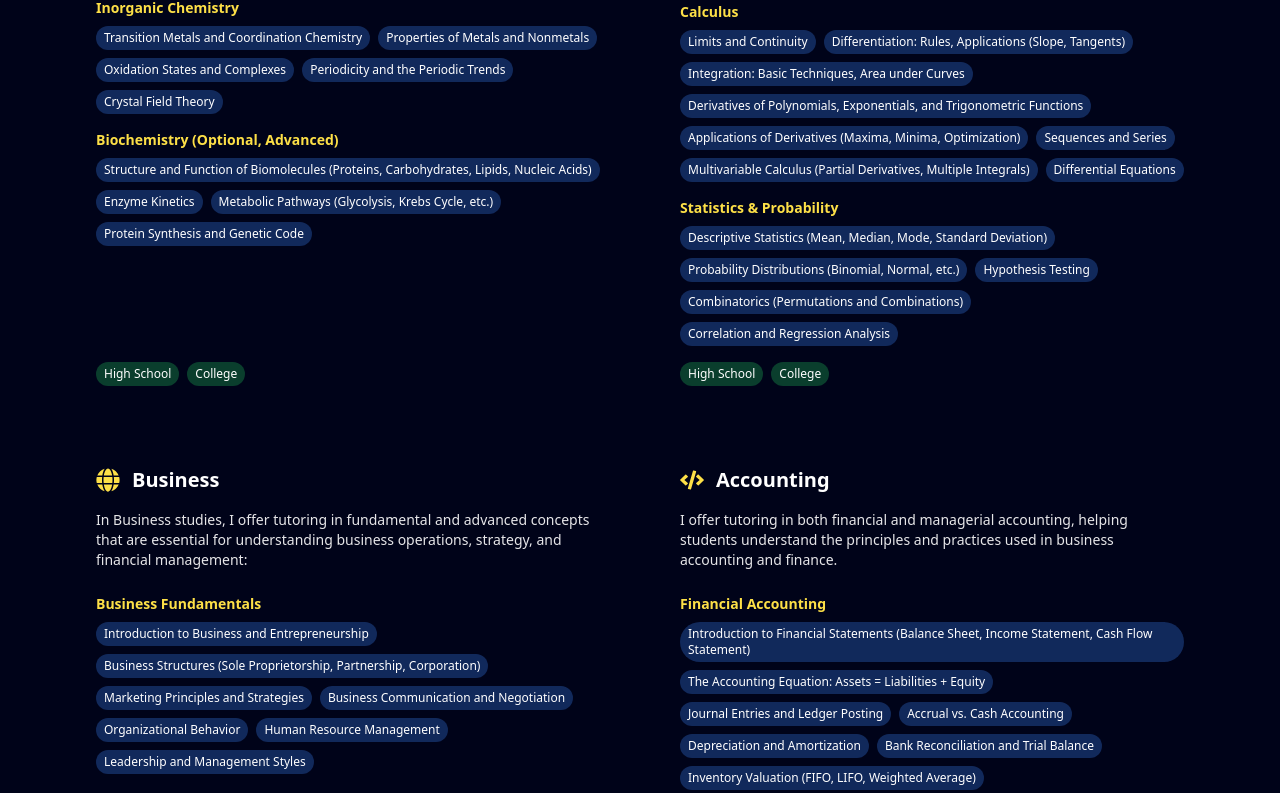
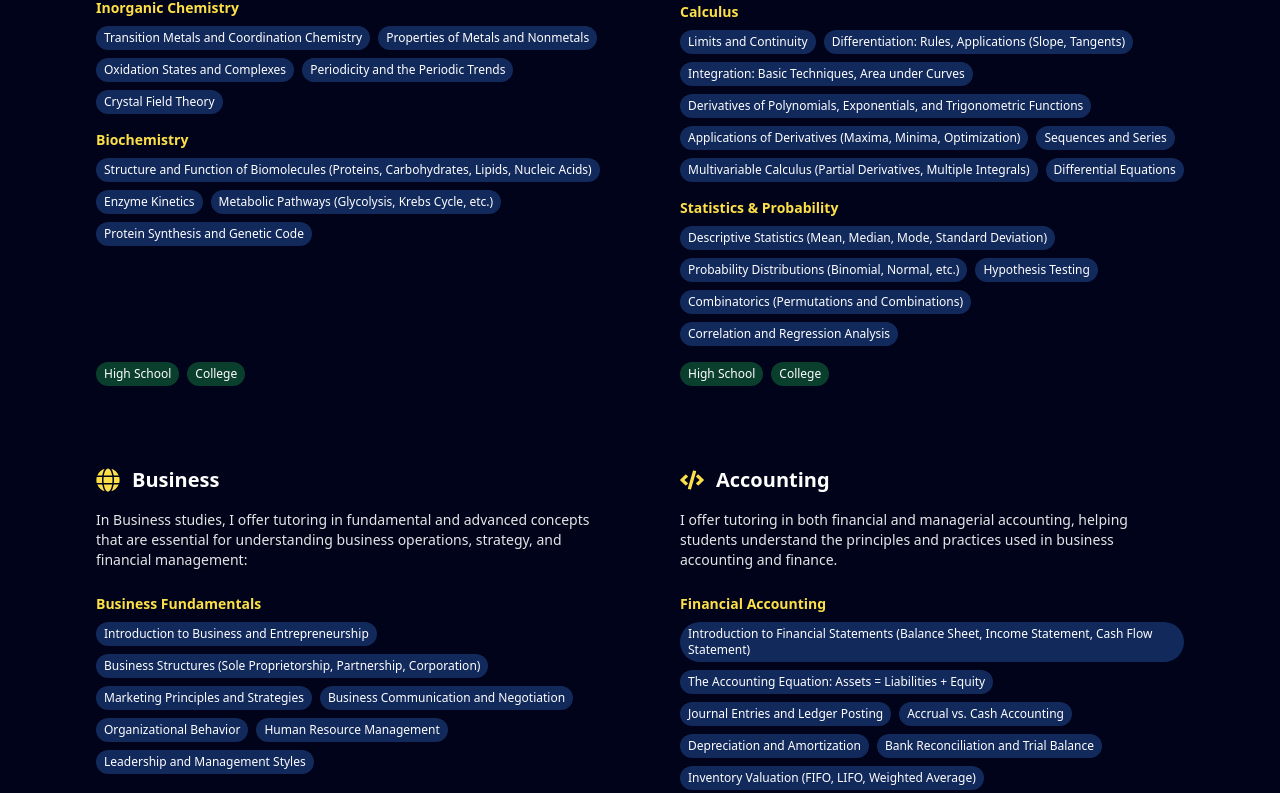
Before and after one commit to lekakenycollins8/TutorsHub, a Next.js app in the folder frontend/tutorshub/: page / in a window 1280 px wide. Shown: the part 1860-2653 px from the top of the page. Built offline with nearby package versions, Linux system fonts and the light colour scheme.

Commit message:
Fixed typescript build errors

```diff
--- a/frontend/tutorshub/components/About.tsx
+++ b/frontend/tutorshub/components/About.tsx
@@ -248,8 +248,8 @@ export default function About() {
                                         >
                                             <Typography
                                                 id={institution.name}
-                                                variant="h7"
-                                                sx={{ fontWeight: 'bold' }}
+                                                variant="subtitle1"
+                                                sx={{ fontWeight: 'bold', fontSize: '1rem' }}
                                             >
                                                 {institution.name}
                                             </Typography>
@@ -277,7 +277,7 @@ export default function About() {
                                             key={`${skill}-${index}`}
                                             spacing={0.5}
                                         >
-                                            <Typography variant="h7" sx={{ fontWeight: 'bold' }}>
+                                            <Typography variant="subtitle1" sx={{ fontWeight: 'bold' }}>
                                                 {skill.title}
                                             </Typography>
                                             <Typography color="text-white-60" variant="body1">
--- a/frontend/tutorshub/components/Grid.tsx
+++ b/frontend/tutorshub/components/Grid.tsx
@@ -2,6 +2,7 @@ import { BentoGrid, BentoGridItem } from './ui/BentoGrid';
 import { gridItems } from '@/data/index';
 import MagicButton from './ui/MagicButton';
 import { BackgroundBeams } from './ui/BackgroundBeams';
+import { FaLocationArrow } from 'react-icons/fa';
 
 const Grid = () => {
     return (
@@ -35,6 +36,7 @@ const Grid = () => {
                     <a href="/contact">
                         <MagicButton
                             title="Contact Us Now"
+                            icon={<FaLocationArrow/>}
                             position="right"
                         />
                     </a>
--- a/frontend/tutorshub/components/ui/BentoGrid.tsx
+++ b/frontend/tutorshub/components/ui/BentoGrid.tsx
@@ -1,5 +1,10 @@
 import { cn } from "@/lib/utils";
 import { IconType } from 'react-icons';
+
+interface Topic {
+    title: string;
+    details: string[];
+}
 
 export const BentoGrid = ({
     className,
@@ -24,14 +29,14 @@ export const BentoGridItem = ({
     className,
     title,
     description,
-    topics,
-    levels,
+    topics = [],
+    levels = [],
     icon: Icon,
 }: {
     className?: string;
     title?: string | React.ReactNode;
     description?: string | React.ReactNode;
-    topics?: { [key: string]: string[] }[];
+    topics?: Topic[];
     levels?: string[];
     icon?: IconType;
 }) => {
@@ -55,27 +60,26 @@ export const BentoGridItem = ({
 
                 {/* Topics */}
                 <div className="space-y-4 flex-grow">
-                    {topics?.map((category, idx) => (
+                    {topics.map((topic, idx) => (
                         <div key={idx} className="space-y-2">
-                            {Object.entries(category).map(([categoryTitle, categoryTopics]) => (
-                                <div key={categoryTitle}>
-                                    <h4 className="text-sm font-bold text-yellow-300 mb-2">{categoryTitle}</h4>
-                                    <ul className="flex flex-wrap gap-2">
-                                        {categoryTopics.map((topic, idx) => (
-                                            <li key={topic + idx} className="inline-block bg-blue-500 bg-opacity-30 text-white text-xs font-medium px-2 py-1 rounded-full transition-all duration-300 hover:bg-opacity-50">
-                                                {topic}
-                                            </li>
-                                        ))}
-                                    </ul>
-                                </div>
-                            ))}
+                            <h4 className="text-sm font-bold text-yellow-300 mb-2">{topic.title}</h4>
+                            <ul className="flex flex-wrap gap-2">
+                                {topic.details.map((detail, detailIdx) => (
+                                    <li
+                                        key={`${detail}-${detailIdx}`}
+                                        className="inline-block bg-blue-500 bg-opacity-30 text-white text-xs font-medium px-2 py-1 rounded-full transition-all duration-300 hover:bg-opacity-50"
+                                    >
+                                        {detail}
+                                    </li>
+                                ))}
+                            </ul>
                         </div>
                     ))}
                 </div>
 
                 {/* Levels */}
                 <div className="flex flex-wrap gap-2 mt-4">
-                    {levels?.map((level, idx) => (
+                    {levels.map((level, idx) => (
                         <span
                             key={level + idx}
                             className="bg-green-500 bg-opacity-30 text-white text-xs font-medium px-2 py-1 rounded-full transition-all duration-300 hover:bg-opacity-50"
--- a/frontend/tutorshub/data/index.ts
+++ b/frontend/tutorshub/data/index.ts
@@ -1,199 +1,200 @@
-import { FaCalculator, FaFlask, FaCode, FaBook, FaGlobe } from 'react-icons/fa';
+import { FaCalculator, FaFlask, FaCode, FaGlobe } from 'react-icons/fa';
 export const gridItems = [
     {
         title: "Chemistry",
         description: "I provide tutoring in both basic and advanced chemistry topics, covering fundamental principles as well as specialized areas. Some of the topics I teach include:",
         icon: FaFlask,
         topics: [
-            {'General Chemistry': [
-                'Atomic Structure and the Periodic Table',
-                'Chemical Bonding (Ionic, Covalent, Metallic)',
-                'Stoichiometry and Mole Concept',
-                'Balancing Chemical Equations',
-                'States of Matter: Solids, Liquids, Gases',
-                'Acids and Bases: Properties, pH, Titration',
-                'Thermochemistry: Heat and Enthalpy',
-                'Chemical Kinetics and Reaction Rates',
-                'Chemical Equilibrium',
-                'Redox Reactions and Electrochemistry',
+            { title: "General Chemistry", details: [
+                "Atomic Structure and the Periodic Table",
+                "Chemical Bonding (Ionic, Covalent, Metallic)",
+                "Stoichiometry and Mole Concept",
+                "Balancing Chemical Equations",
+                "States of Matter: Solids, Liquids, Gases",
+                "Acids and Bases: Properties, pH, Titration",
+                "Thermochemistry: Heat and Enthalpy",
+                "Chemical Kinetics and Reaction Rates",
+                "Chemical Equilibrium",
+                "Redox Reactions and Electrochemistry",
             ]},
-            {'Organic Chemistry': [
-                'Structure and Bonding in Organic Molecules',
-                'Functional Groups (Alkanes, Alkenes, Alkynes, Alcohols, etc.)',
-                'Isomerism (Structural, Geometrical, Optical)',
-                'Nucleophilic Substitution and Elimination Reactions',
-                'Hydrocarbons and Their Derivatives',
-                'Aromatic Compounds and Benzene Reactions',
-                'Organic Reactions and Mechanisms',
-                'Synthesis and Analysis of Organic Compounds'
+            { title: "Organic Chemistry", details: [
+                "Structure and Bonding in Organic Molecules",
+                "Functional Groups (Alkanes, Alkenes, Alkynes, Alcohols, etc.)",
+                "Isomerism (Structural, Geometrical, Optical)",
+                "Nucleophilic Substitution and Elimination Reactions",
+                "Hydrocarbons and Their Derivatives",
+                "Aromatic Compounds and Benzene Reactions",
+                "Organic Reactions and Mechanisms",
+                "Synthesis and Analysis of Organic Compounds",
             ]},
-            {'Inorganic Chemistry': [
-                'Transition Metals and Coordination Chemistry',
-                'Properties of Metals and Nonmetals',
-                'Oxidation States and Complexes',
-                'Periodicity and the Periodic Trends',
-                'Crystal Field Theory'
+            { title: "Inorganic Chemistry", details: [
+                "Transition Metals and Coordination Chemistry",
+                "Properties of Metals and Nonmetals",
+                "Oxidation States and Complexes",
+                "Periodicity and the Periodic Trends",
+                "Crystal Field Theory",
             ]},
-            {'Biochemistry (Optional, Advanced)': [
-                'Structure and Function of Biomolecules (Proteins, Carbohydrates, Lipids, Nucleic Acids)',
-                'Enzyme Kinetics',
-                'Metabolic Pathways (Glycolysis, Krebs Cycle, etc.)',
-                'Protein Synthesis and Genetic Code'
+            { title: "Biochemistry", details: [
+                "Structure and Function of Biomolecules (Proteins, Carbohydrates, Lipids, Nucleic Acids)",
+                "Enzyme Kinetics",
+                "Metabolic Pathways (Glycolysis, Krebs Cycle, etc.)",
+                "Protein Synthesis and Genetic Code",
             ]},
         ],
-        levels: ['High School', 'College'],
-        img: '/chemistry.svg',
+        levels: ["High School", "College"],
+        img: "/chemistry.svg",
     },
     {
         title: "Mathematics",
         description: "Mathematics is essential for solving real-world problems. I cover a wide range of topics, from basic algebra to advanced calculus and statistics, including:",
         icon: FaCalculator,
         topics: [
-                {'Algebra': [
-                    'Simplifying Expressions and Polynomials',
-                    'Solving Linear and Quadratic Equations',
-                    'Exponents and Radicals',
-                    'Factorization and Fractions',
-                    'Systems of Equations (Linear, Non-Linear)',
-                    'Inequalities and Absolute Value'
+            { title: "Algebra", details: [
+                "Simplifying Expressions and Polynomials",
+                "Solving Linear and Quadratic Equations",
+                "Exponents and Radicals",
+                "Factorization and Fractions",
+                "Systems of Equations (Linear, Non-Linear)",
+                "Inequalities and Absolute Value",
             ]},
-                {'Geometry': [
-                    'Basic Geometric Shapes and Properties',
-                    'Perimeter, Area, and Volume of 2D and 3D Shapes',
-                    'Congruence and Similarity',
-                    'Theorems on Triangles, Circles, and Angles',
-                    'Coordinate Geometry and the Distance Formula',
-                    'Trigonometry: Sine, Cosine, Tangent, and their Applications'
+            { title: "Geometry", details: [
+                "Basic Geometric Shapes and Properties",
+                "Perimeter, Area, and Volume of 2D and 3D Shapes",
+                "Congruence and Similarity",
+                "Theorems on Triangles, Circles, and Angles",
+                "Coordinate Geometry and the Distance Formula",
+                "Trigonometry: Sine, Cosine, Tangent, and their Applications",
             ]},
-                {'Trigonometry': [
-                    'Trigonometric Ratios and Functions',
-                    'Unit Circle and Angle Measurement',
-                    'Solving Trigonometric Equations',
-                    'Graphing Trigonometric Functions',
-                    'Trigonometric Identities and Proofs'
+            { title: "Trigonometry", details: [
+                "Trigonometric Ratios and Functions",
+                "Unit Circle and Angle Measurement",
+                "Solving Trigonometric Equations",
+                "Graphing Trigonometric Functions",
+                "Trigonometric Identities and Proofs",
             ]},
-                {'Calculus': [
-                    'Limits and Continuity',
-                    'Differentiation: Rules, Applications (Slope, Tangents)',
-                    'Integration: Basic Techniques, Area under Curves',
-                    'Derivatives of Polynomials, Exponentials, and Trigonometric Functions',
-                    'Applications of Derivatives (Maxima, Minima, Optimization)',
-                    'Sequences and Series',
-                    'Multivariable Calculus (Partial Derivatives, Multiple Integrals)',
-                    'Differential Equations'
+            { title: "Calculus", details: [
+                "Limits and Continuity",
+                "Differentiation: Rules, Applications (Slope, Tangents)",
+                "Integration: Basic Techniques, Area under Curves",
+                "Derivatives of Polynomials, Exponentials, and Trigonometric Functions",
+                "Applications of Derivatives (Maxima, Minima, Optimization)",
+                "Sequences and Series",
+                "Multivariable Calculus (Partial Derivatives, Multiple Integrals)",
+                "Differential Equations",
             ]},
-                {'Statistics & Probability': [
-                    'Descriptive Statistics (Mean, Median, Mode, Standard Deviation)',
-                    'Probability Distributions (Binomial, Normal, etc.)',
-                    'Hypothesis Testing',
-                    'Combinatorics (Permutations and Combinations)',
-                    'Correlation and Regression Analysis'
-                ]}
+            { title: "Statistics & Probability", details: [
+                "Descriptive Statistics (Mean, Median, Mode, Standard Deviation)",
+                "Probability Distributions (Binomial, Normal, etc.)",
+                "Hypothesis Testing",
+                "Combinatorics (Permutations and Combinations)",
+                "Correlation and Regression Analysis",
+            ]},
         ],
-            levels: ['High School', 'College'],
-            img: '/maths.svg',
+        levels: ["High School", "College"],
+        img: "/maths.svg",
     },
     {
         title: "Business",
         description: "In Business studies, I offer tutoring in fundamental and advanced concepts that are essential for understanding business operations, strategy, and financial management:",
         icon: FaGlobe,
         topics: [
-                {'Business Fundamentals': [
-                    'Introduction to Business and Entrepreneurship',
-                    'Business Structures (Sole Proprietorship, Partnership, Corporation)',
-                    'Marketing Principles and Strategies',
-                    'Business Communication and Negotiation',
-                    'Organizational Behavior',
-                    'Human Resource Management',
-                    'Leadership and Management Styles'
+            { title: "Business Fundamentals", details: [
+                "Introduction to Business and Entrepreneurship",
+                "Business Structures (Sole Proprietorship, Partnership, Corporation)",
+                "Marketing Principles and Strategies",
+                "Business Communication and Negotiation",
+                "Organizational Behavior",
+                "Human Resource Management",
+                "Leadership and Management Styles",
             ]},
-                {'Management': [
-                    'Principles of Management',
-                    'Strategic Planning and Decision Making',
-                    'Business Operations and Efficiency',
-                    'Risk Management and Crisis Management',
-                    'Project Management: Planning, Execution, and Control',
-                    'Leadership and Motivation Theories',
-                    'Corporate Social Responsibility'
+            { title: "Management", details: [
+                "Principles of Management",
+                "Strategic Planning and Decision Making",
+                "Business Operations and Efficiency",
+                "Risk Management and Crisis Management",
+                "Project Management: Planning, Execution, and Control",
+                "Leadership and Motivation Theories",
+                "Corporate Social Responsibility",
             ]},
-                {'Marketing': [
-                    'Marketing Research and Consumer Behavior',
-                    'Marketing Mix (Product, Price, Place, Promotion)',
-                    'Brand Management and Digital Marketing',
-                    'Social Media Marketing and Advertising',
-                    'Market Segmentation and Targeting',
-                    'Public Relations and Corporate Communication'
+            { title: "Marketing", details: [
+                "Marketing Research and Consumer Behavior",
+                "Marketing Mix (Product, Price, Place, Promotion)",
+                "Brand Management and Digital Marketing",
+                "Social Media Marketing and Advertising",
+                "Market Segmentation and Targeting",
+                "Public Relations and Corporate Communication",
             ]},
-                {'Economics': [
-                    'Microeconomics (Supply and Demand, Elasticity, Market Structures)',
-                    'Macroeconomics (GDP, Inflation, Unemployment)',
-                    'International Trade and Global Economics',
-                    'Monetary and Fiscal Policy',
-                    'Economic Indicators and their Impact on Business'
+            { title: "Economics", details: [
+                "Microeconomics (Supply and Demand, Elasticity, Market Structures)",
+                "Macroeconomics (GDP, Inflation, Unemployment)",
+                "International Trade and Global Economics",
+                "Monetary and Fiscal Policy",
+                "Economic Indicators and their Impact on Business",
             ]},
-                {'Finance': [
-                    'Corporate Finance and Financial Analysis',
-                    'Time Value of Money and Investment Valuation',
-                    'Budgeting and Forecasting',
-                    'Financial Ratios and Performance Metrics',
-                    'Capital Structure and Financial Markets',
-                    'Risk and Return Analysis'
+            { title: "Finance", details: [
+                "Corporate Finance and Financial Analysis",
+                "Time Value of Money and Investment Valuation",
+                "Budgeting and Forecasting",
+                "Financial Ratios and Performance Metrics",
+                "Capital Structure and Financial Markets",
+                "Risk and Return Analysis",
             ]},
-                {'Business Law': [
-                    'Contract Law and Legal Aspects of Business',
-                    'Intellectual Property and Copyright Laws',
-                    'Business Ethics and Legal Issues in Management',
-                    'Consumer Protection and Employment Law'
-                ]}
+            { title: "Business Law", details: [
+                "Contract Law and Legal Aspects of Business",
+                "Intellectual Property and Copyright Laws",
+                "Business Ethics and Legal Issues in Management",
+                "Consumer Protection and Employment Law",
+            ]},
         ],
-            levels: ['High School', 'College'],
-            img: '/business.svg',
+        levels: ["High School", "College"],
+        img: "/business.svg",
     },
     {
         title: "Accounting",
         description: "I offer tutoring in both financial and managerial accounting, helping students understand the principles and practices used in business accounting and finance.",
         icon: FaCode,
         topics: [
-                {'Financial Accounting': [
-                    'Introduction to Financial Statements (Balance Sheet, Income Statement, Cash Flow Statement)',
-                    'The Accounting Equation: Assets = Liabilities + Equity',
-                    'Journal Entries and Ledger Posting',
-                    'Accrual vs. Cash Accounting',
-                    'Depreciation and Amortization',
-                    'Bank Reconciliation and Trial Balance',
-                    'Inventory Valuation (FIFO, LIFO, Weighted Average)',
-                    'Accounting for Receivables and Payables',
-                    'Closing Entries and Adjusting Entries'
+            { title: "Financial Accounting", details: [
+                "Introduction to Financial Statements (Balance Sheet, Income Statement, Cash Flow Statement)",
+                "The Accounting Equation: Assets = Liabilities + Equity",
+                "Journal Entries and Ledger Posting",
+                "Accrual vs. Cash Accounting",
+                "Depreciation and Amortization",
+                "Bank Reconciliation and Trial Balance",
+                "Inventory Valuation (FIFO, LIFO, Weighted Average)",
+                "Accounting for Receivables and Payables",
+                "Closing Entries and Adjusting Entries",
             ]},
-                {'Managerial Accounting': [
-                    'Cost Behavior and Cost-Volume-Profit Analysis',
-                    'Budgeting and Variance Analysis',
-                    'Break-even Analysis',
-                    'Standard Costing and Activity-Based Costing (ABC)',
-                    'Job Order and Process Costing',
-                    'Financial Decision Making and Capital Budgeting (NPV, IRR)',
-                    'Budget Preparation and Forecasting'
+            { title: "Managerial Accounting", details: [
+                "Cost Behavior and Cost-Volume-Profit Analysis",
+                "Budgeting and Variance Analysis",
+                "Break-even Analysis",
+                "Standard Costing and Activity-Based Costing (ABC)",
+                "Job Order and Process Costing",
+                "Financial Decision Making and Capital Budgeting (NPV, IRR)",
+                "Budget Preparation and Forecasting",
             ]},
-                {'Corporate Accounting': [
-                    'Consolidated Financial Statements',
-                    'Stockholders’ Equity and Dividends',
-                    'Earnings Per Share (EPS) Calculation',
-                    'Accounting for Leases and Pensions',
-                    'Taxation and Deferred Taxes',
-                    'Accounting for Mergers and Acquisitions'
+            { title: "Corporate Accounting", details: [
+                "Consolidated Financial Statements",
+                "Stockholders’ Equity and Dividends",
+                "Earnings Per Share (EPS) Calculation",
+                "Accounting for Leases and Pensions",
+                "Taxation and Deferred Taxes",
+                "Accounting for Mergers and Acquisitions",
             ]},
-                {'Auditing and Ethics': [
-                    'Principles of Auditing',
-                    'Internal Controls and Risk Management',
-                    'Ethical Standards in Accounting',
-                    'Auditor\'s Reports and Assurance Services',
-                    'Fraud Detection and Prevention'
-                ]}
+            { title: "Auditing and Ethics", details: [
+                "Principles of Auditing",
+                "Internal Controls and Risk Management",
+                "Ethical Standards in Accounting",
+                "Auditor's Reports and Assurance Services",
+                "Fraud Detection and Prevention",
+            ]},
         ],
-            levels: ['High School', 'College'],
-            img: '/accounting.svg',
-        }
-    ]
+        levels: ["High School", "College"],
+        img: "/accounting.svg",
+    },
+];
+
 
     export const pricingPlans = [
         {
--- /dev/null
+++ b/frontend/tutorshub/tailwindcss-flattenColorPalette.d.ts
@@ -0,0 +1,4 @@
+declare module "tailwindcss/lib/util/flattenColorPalette" {
+    const flattenColorPalette: (colors: Record<string, unknown>) => Record<string, string>;
+    export default flattenColorPalette;
+}
--- a/frontend/tutorshub/tsconfig.json
+++ b/frontend/tutorshub/tsconfig.json
@@ -22,6 +22,6 @@
       "@/*": ["./*"]
     }
   },
-  "include": ["next-env.d.ts", "**/*.ts", "**/*.tsx", ".next/types/**/*.ts"],
+  "include": ["next-env.d.ts", "**/*.ts", "**/*.tsx", ".next/types/**/*.ts", "tailwindcss-flattenColorPalette.d.ts"],
   "exclude": ["node_modules"]
 }
```
Also changed, not shown: frontend/tutorshub/app/blog/[slug]/page.tsx (+6 -7 lines), frontend/tutorshub/tailwind.config.ts (+9 -17 lines). Lines whose indentation alone changed are shown as unchanged.
